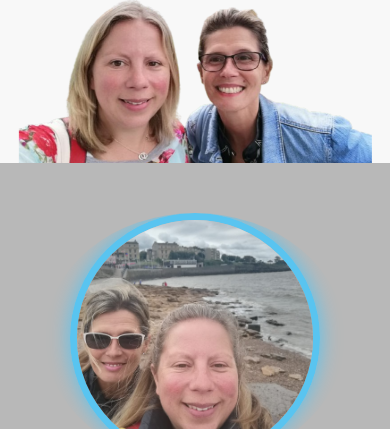
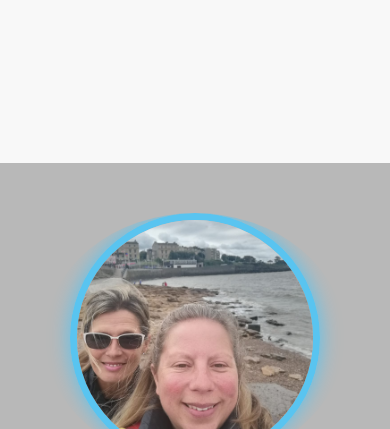
Before and after one commit to frank3mus/HelpAtHappyBalanceBristol, a plain HTML site: page index.html in a window 390 px wide. Shown: the part 671-1100 px from the top of the page. Drawn offline with nearby package versions, Linux system fonts and the light colour scheme.

Commit message:
removed hero img for mobile view

```diff
--- a/website.css
+++ b/website.css
@@ -714,10 +714,10 @@ header.sticky{
 /* MOBILE FIXES */
 @media (max-width: 940px) {
 
-.hero-img img {
-  margin-top: -100px;  /* pushes image up */
-  width: 100vw;
-}
+  /* Hide hero image */
+  .hero-img img {
+    display: none;
+  }
 
   /* About section (mobile only) */
   .about-desktop {
```
